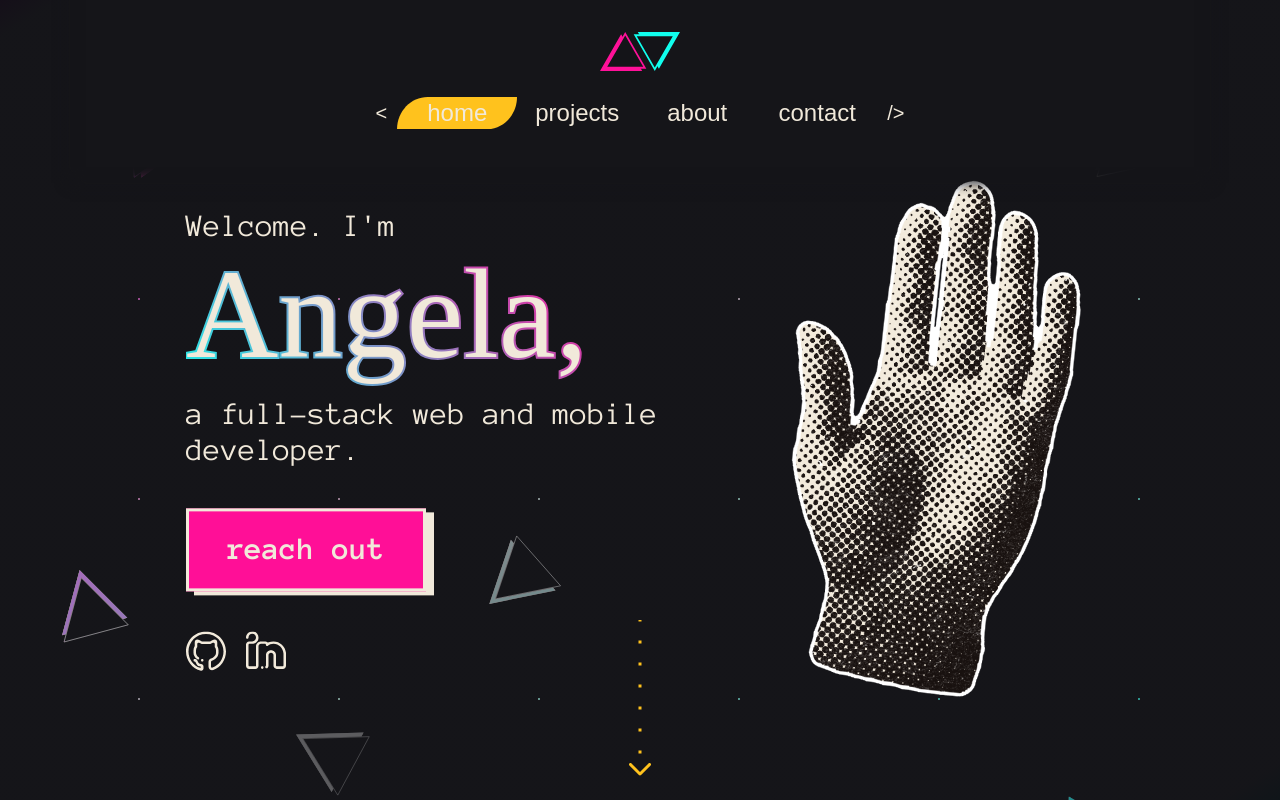
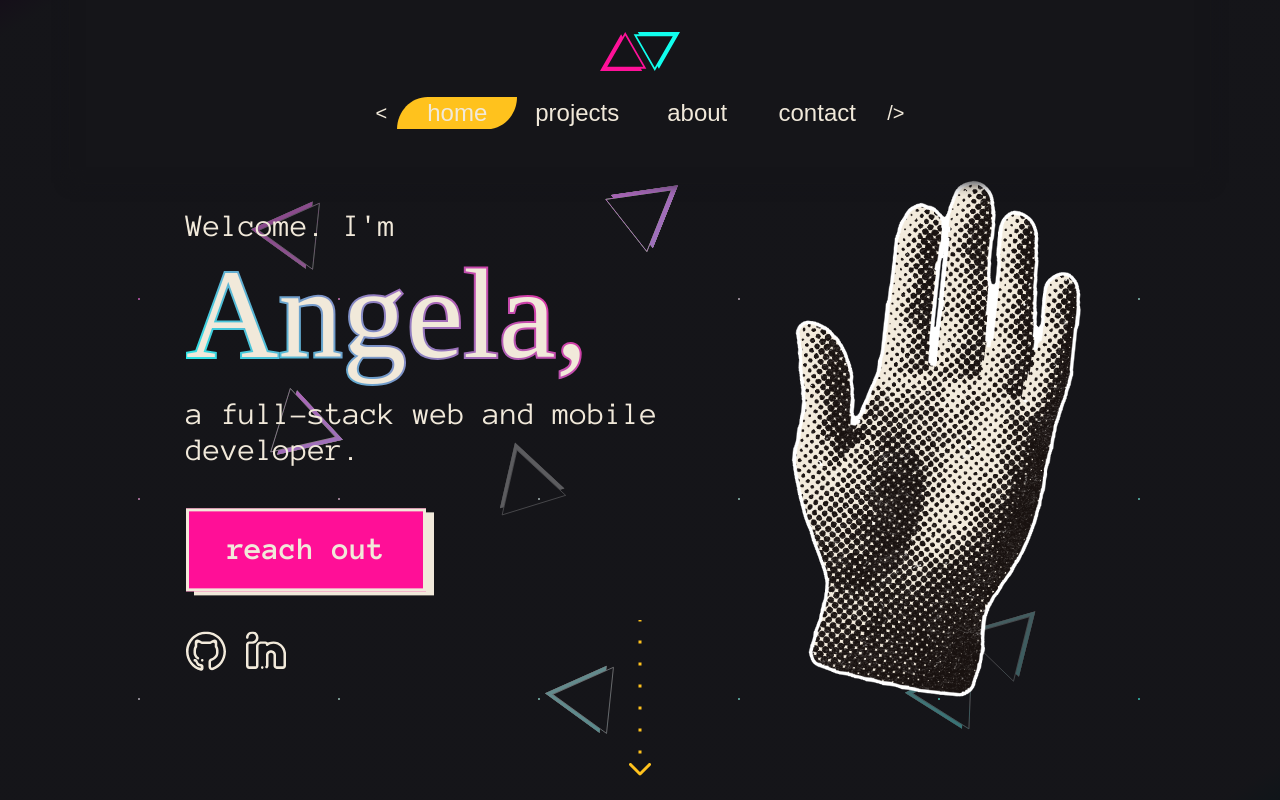
Before and after one commit to AngelaVilladiego/web-portfolio-v2, a website built with Vite: page index.html in a window 1280 px wide. Built offline with nearby package versions, Linux system fonts and the light colour scheme; a web font is replaced by a local one.

Commit message:
Change to sprinkle location

```diff
--- a/main.css
+++ b/main.css
@@ -371,52 +371,52 @@ body {
   width: 79px;
 }
 .background[data-type=sprinkles] svg:nth-child(1) {
-  top: 7%;
-  left: 85%;
-  transform: rotate(227.8782124816deg) translate(-50%, -50%);
+  top: 80%;
+  left: 39%;
+  transform: rotate(155.9773728746deg) translate(-50%, -50%);
   opacity: 0.5;
 }
 .background[data-type=sprinkles] svg:nth-child(2) {
-  top: 93%;
-  left: 81%;
-  transform: rotate(210.2818577248deg) translate(-50%, -50%);
+  top: 72%;
+  left: 79%;
+  transform: rotate(284.0514094364deg) translate(-50%, -50%);
+  opacity: 0.3;
+}
+.background[data-type=sprinkles] svg:nth-child(3) {
+  top: 19%;
+  left: 51%;
+  transform: rotate(291.8474426417deg) translate(-50%, -50%);
+  opacity: 1;
+}
+.background[data-type=sprinkles] svg:nth-child(4) {
+  top: 52%;
+  left: 24%;
+  transform: rotate(347.1657258059deg) translate(-50%, -50%);
+  opacity: 0.7;
+}
+.background[data-type=sprinkles] svg:nth-child(5) {
+  top: 22%;
+  left: 16%;
+  transform: rotate(155.9026582067deg) translate(-50%, -50%);
   opacity: 0.5;
 }
-.background[data-type=sprinkles] svg:nth-child(3) {
-  top: 95%;
-  left: 50%;
-  transform: rotate(257.3728736288deg) translate(-50%, -50%);
-  opacity: 0.3;
-}
-.background[data-type=sprinkles] svg:nth-child(4) {
-  top: 70%;
-  left: 34%;
-  transform: rotate(108.6149423829deg) translate(-50%, -50%);
-  opacity: 0.5;
-}
-.background[data-type=sprinkles] svg:nth-child(5) {
-  top: 14%;
-  left: 13%;
-  transform: rotate(324.6523460863deg) translate(-50%, -50%);
-  opacity: 1;
-}
 .background[data-type=sprinkles] svg:nth-child(6) {
-  top: 95%;
-  left: 32%;
-  transform: rotate(183.9725235887deg) translate(-50%, -50%);
+  top: 80%;
+  left: 67%;
+  transform: rotate(152.2440943758deg) translate(-50%, -50%);
   opacity: 0.4;
 }
 .background[data-type=sprinkles] svg:nth-child(7) {
-  top: 85%;
-  left: 20%;
-  transform: rotate(178.2895166124deg) translate(-50%, -50%);
+  top: 49%;
+  left: 38%;
+  transform: rotate(222.8847446303deg) translate(-50%, -50%);
   opacity: 0.3;
 }
 .background[data-type=sprinkles] svg:nth-child(8) {
-  top: 65%;
-  left: 4%;
-  transform: rotate(224.9959758228deg) translate(-50%, -50%);
-  opacity: 0.7;
+  top: 3%;
+  left: 81%;
+  transform: rotate(190.7696915794deg) translate(-50%, -50%);
+  opacity: 0.5;
 }
 
 .blend[data-blend-mode=darken] {
```
